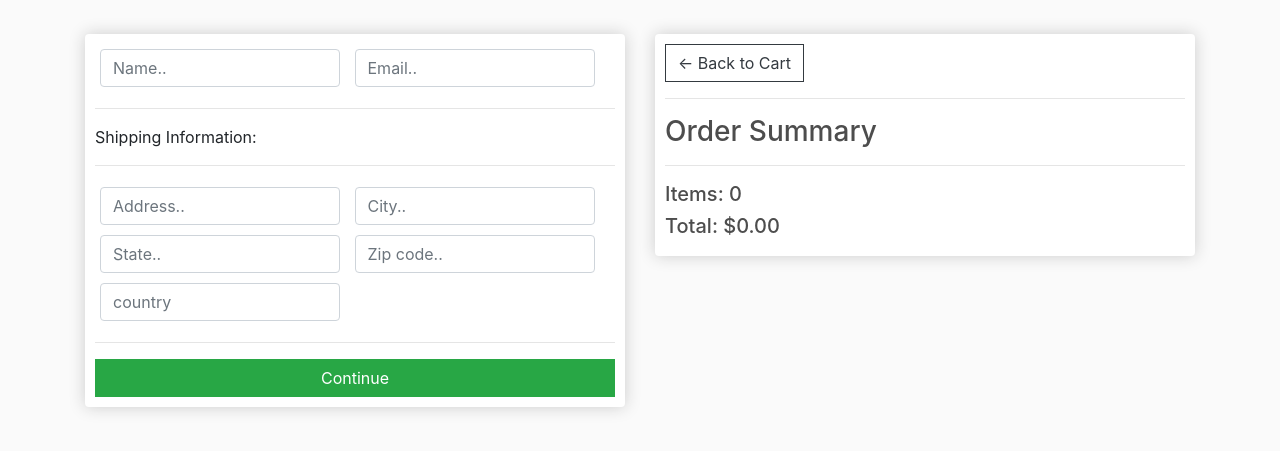
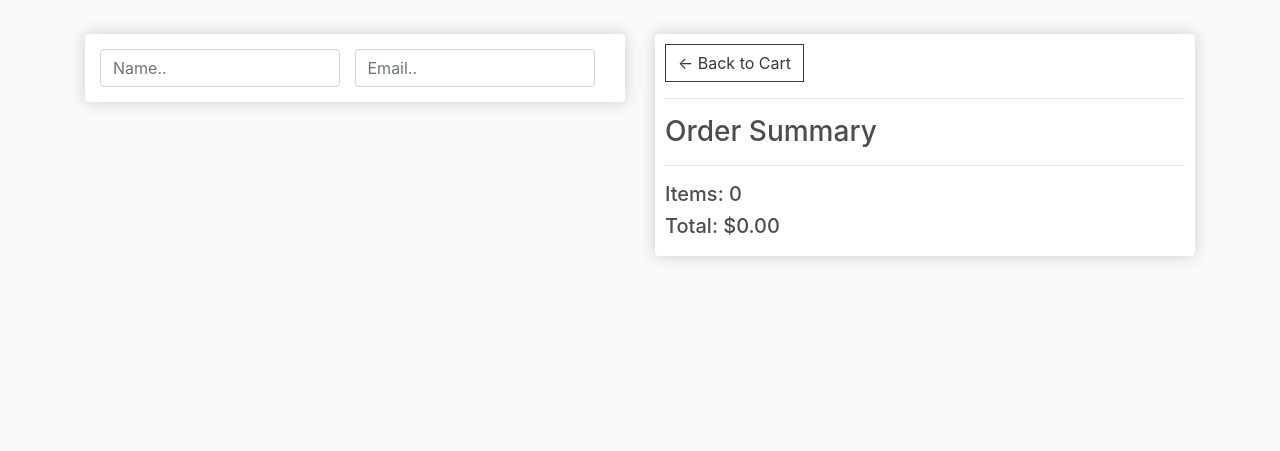
Before and after one commit to naveenprakashjk24/ecommerceSite, a Django app: page /checkout/ in a window 1280 px wide. Shown: the part 57-508 px from the top of the page. Run offline with Django 4.2, Linux system fonts and the light colour scheme; some libraries are stand-ins or nearby versions.

```diff
--- a/ecommerce/store/templates/store/checkout.html
+++ b/ecommerce/store/templates/store/checkout.html
@@ -1,6 +1,5 @@
 {% extends 'store/main.html' %} {% load static %}
-<link rel="stylesheet" type="text/css" href="{% static 'css/main.css' %}" />
-
+<link href="{% static 'css/main.css' %}" rel="stylesheet" type="text/css"/>
 {% block content %}
 <div class="row">
     <div class="col-lg-6">
@@ -8,104 +7,90 @@
             <form>
                 <div id="user-info">
                     <div class="form-field">
-            <input
-              required
-              class="form-control"
-              type="text"
-              name="name"
-              placeholder="Name.."
-            />
+                        <input class="form-control" name="name" placeholder="Name.." required="" type="text"/>
                     </div>
                     <div class="form-field">
-            <input
-              required
-              class="form-control"
-              type="email"
-              name="email"
-              placeholder="Email.."
-            />
+                        <input class="form-control" name="email" placeholder="Email.." required="" type="email"/>
                     </div>
                 </div>
-        <div id="shopping-info"></div>
-        <hr />
-        <p>Shipping Information:</p>
-        <hr />
+                <div id="shopping-info">
+                    <hr/>
+                    <p>
+                        Shipping Information:
+                    </p>
+                    <hr/>
                     <div class="form-field">
-          <input
-            class="form-control"
-            type="text"
-            name="address"
-            placeholder="Address.."
-          />
+                        <input class="form-control" name="address" placeholder="Address.." type="text"/>
                     </div>
                     <div class="form-field">
-          <input
-            class="form-control"
-            type="text"
-            name="city"
-            placeholder="City.."
-          />
+                        <input class="form-control" name="city" placeholder="City.." type="text"/>
                     </div>
                     <div class="form-field">
-          <input
-            class="form-control"
-            type="text"
-            name="state"
-            placeholder="State.."
-          />
+                        <input class="form-control" name="state" placeholder="State.." type="text"/>
                     </div>
                     <div class="form-field">
-          <input
-            class="form-control"
-            type="text"
-            name="zipcode"
-            placeholder="Zip code.."
-          />
+                        <input class="form-control" name="zipcode" placeholder="Zip code.." type="text"/>
                     </div>
                     <div class="form-field">
-          <input
-            class="form-control"
-            type="text"
-            name="country"
-            placeholder="country"
-          />
+                        <input class="form-control" name="country" placeholder="country" type="text"/>
                     </div>
-        <hr />
-        <input
-          id="form-button"
-          class="btn btn-success btn-block"
-          type="submit"
-          value="Continue"
-        />
+                    <hr/>
+                    <input class="btn btn-success btn-block" id="form-button" type="submit" value="Continue"/>
+                </div>
             </form>
         </div>
-
-    <br />
+        <br/>
         <div class="box-element hidden" id="payment-info">
-      <small>Paypal Options</small>
+            <small>
+                Paypal Options
+            </small>
         </div>
     </div>
     <div class="col-lg-6">
         <div class="box-element">
-      <a class="btn btn-outline-dark" href="{% url 'cart' %}"
-        >&#x2190; Back to Cart</a
-      >
-      <hr />
-      <h3>Order Summary</h3>
-      <hr />
+            <a class="btn btn-outline-dark" href="{% url 'cart' %}">
+                ← Back to Cart
+            </a>
+            <hr/>
+            <h3>
+                Order Summary
+            </h3>
+            <hr/>
             {% for item in items %}
             <div class="cart-row">
                 <div style="flex: 2">
-          <img class="row-image" src="{{item.product.imageUrl}}" />
+                    <img class="row-image" src="{{item.product.imageUrl}}"/>
                 </div>
-        <div style="flex: 2"><p>{{item.product.name}}</p></div>
-        <div style="flex: 1"><p>${{item.product.price}}</p></div>
-        <div style="flex: 1"><p>x{{item.quantity}}</p></div>
+                <div style="flex: 2">
+                    <p>
+                        {{item.product.name}}
+                    </p>
+                </div>
+                <div style="flex: 1">
+                    <p>
+                        ${{item.product.price}}
+                    </p>
+                </div>
+                <div style="flex: 1">
+                    <p>
+                        x{{item.quantity}}
+                    </p>
+                </div>
             </div>
             {% endfor %}
-      <h5>Items: {{order.get_cart_item}}</h5>
-      <h5>Total: ${{order.get_cart_total|floatformat:2}}</h5>
+            <h5>
+                Items: {{order.get_cart_item}}
+            </h5>
+            <h5>
+                Total: ${{order.get_cart_total|floatformat:2}}
+            </h5>
         </div>
     </div>
+    <script type="text/javascript">
+        var shipping ="{{order.shipping}}"
+    if (shipping == 'False'){
+       document.getElementById('shopping-info').innerHTML = ''
+     }
+    </script>
     {% endblock content %}
 </div>
--- a/ecommerce/store/views.py
+++ b/ecommerce/store/views.py
@@ -15,8 +15,9 @@ def store(request):
         items = order.orderitem_set.all()
         cartItems = order.get_cart_item
     else:
+        #create empty cart for non-login users
         items = []
-        order = {'get_cart_total':0, 'get_cart_item': 0}
+        order = {'get_cart_total':0, 'get_cart_item': 0,'shipping':False}
         cartItems = order['get_cart_item']
 
 
@@ -32,8 +33,9 @@ def cart(request):
         items = order.orderitem_set.all()
         cartItems = order.get_cart_item
     else:
+        #create empty cart for non-login users
         items = []
-        order = {'get_cart_total':0, 'get_cart_item': 0}
+        order = {'get_cart_total':0, 'get_cart_item': 0,'shipping':False}
         cartItems = order['get_cart_item']
 
     context = {'items':items, 'order':order,'cartItems':cartItems}
@@ -46,8 +48,9 @@ def checkout(request):
         items = order.orderitem_set.all()
         cartItems = order.get_cart_item
     else:
+        #create empty cart for non-login users
         items = []
-        order = {'get_cart_total':0, 'get_cart_item': 0}
+        order = {'get_cart_total':0, 'get_cart_item': 0, 'shipping':False}
         cartItems = order['get_cart_item']
 
     context = {'items':items, 'order':order,'cartItems':cartItems}
@@ -68,7 +71,6 @@ def updateItem(request):
         orderItem.quantity = (orderItem.quantity + 1)
     elif action == 'remove':
         orderItem.quantity = (orderItem.quantity - 1)
-
     orderItem.save()
 
     if orderItem.quantity <=0:
```
Also changed, not shown: ecommerce/store/models.py (+10 -0 lines), ecommerce/store/templates/store/cart.html (+6 -2 lines), 2 other files. Lines whose indentation alone changed are shown as unchanged.
